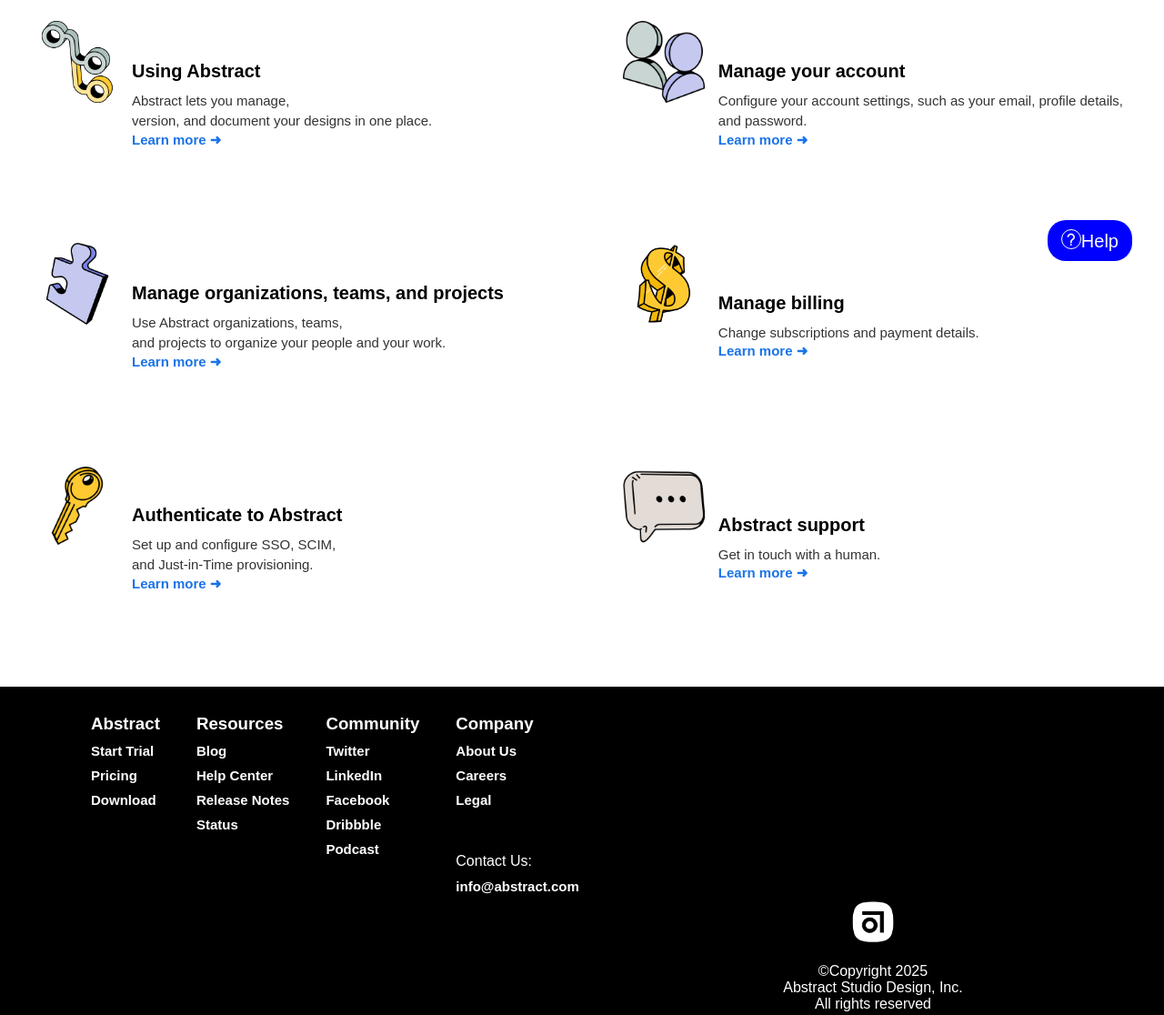
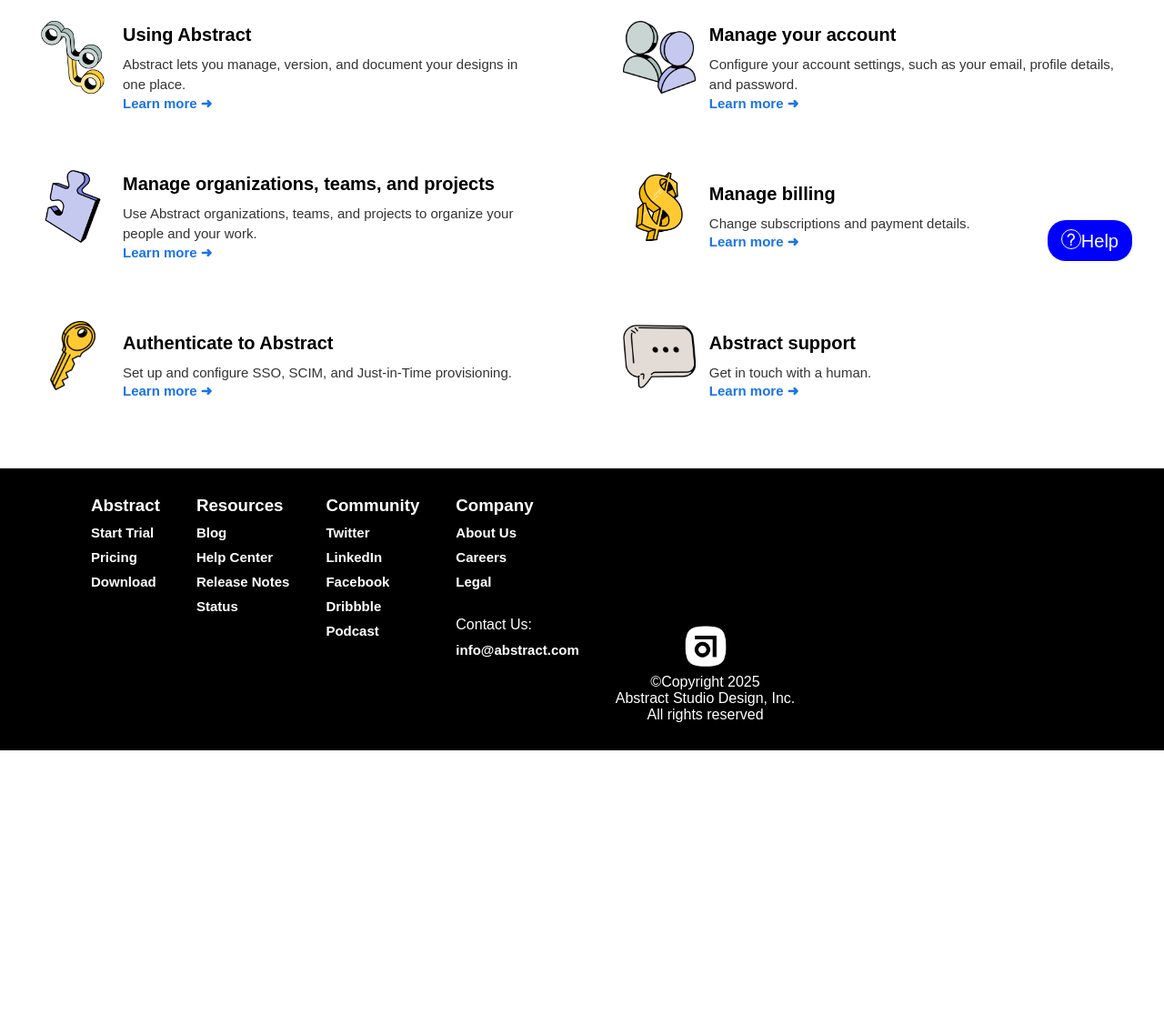
Before and after one commit to Dak-shak/Help-Center-Frontend-Project, a plain HTML site: page index.html in a window 1280 px wide. Shown: the part 493-1609 px from the top of the page at 91% size. After the commit the page ends 1318 px from the top, so only its background shows below. Drawn offline with nearby package versions, Linux system fonts and the light colour scheme.

Commit message:
slide change made

```diff
--- a/index.html
+++ b/index.html
@@ -40,7 +40,7 @@
                     </figure>
                    <div>
                     <h2>Using Abstract</h2>
-                    <span>Abstract lets you manage, <br>version, and document your designs in one place.</span><br>
+                    <span>Abstract lets you manage, version, and document your designs in one place.</span><br>
                     <a href="#">Learn more   ➜ </a>
                    </div>
                 </div>
@@ -50,7 +50,7 @@
                     </figure>
                    <div>
                     <h2>Manage organizations, teams, and projects</h2>
-                    <span>Use Abstract organizations, teams, <br>and projects to organize your people and your work.</span><br>
+                    <span>Use Abstract organizations, teams, and projects to organize your people and your work.</span><br>
                     <a href="#">Learn more   ➜ </a>
                    </div>
                 </div>
@@ -60,8 +60,7 @@
                     </figure>
                     <div>
                         <h2>Authenticate to Abstract</h2>
-                    <span>Set up and configure SSO, SCIM, <br>
-                        and Just-in-Time provisioning.</span> <br>
+                    <span>Set up and configure SSO, SCIM, and Just-in-Time provisioning.</span> <br>
                     <a href="#">Learn more   ➜ </a>
                     </div>
                 </div>
@@ -138,13 +137,14 @@
                 <p class="footerp">Contact Us:</p>
                 <a href="mailto:info@abstract.com">info@abstract.com</a>
             </div>
+            <div class="footer-bottom">
+                <img src="./image/footer-logo.png" alt="Abstract Logo" class="footer-logo">
+                <p>&copy;Copyright 2025 <br> Abstract Studio Design, Inc.</p>
+                <p>All rights reserved</p>
+            </div>
         </div>
 
-        <div class="footer-bottom">
-            <img src="./image/footer-logo.png" alt="Abstract Logo" class="footer-logo">
-            <p>&copy;Copyright 2025 <br> Abstract Studio Design, Inc.</p>
-            <p>All rights reserved</p>
-        </div>
+
         <div id="fooer-help">
             <button class="footer-btn"><i class="bx bx-question-mark"></i>Help</button>
         </div>
--- a/style.css
+++ b/style.css
@@ -117,11 +117,10 @@
 }
 
 .card1 figure img, .card2 figure img {
-    width: 90px;
+    width: 80px;
     height: auto;
-    margin-bottom: 90px;
+    margin-bottom: 20px;
 }
-
 
 h2 {
     font-size: 20px;
@@ -175,7 +174,7 @@
     transition: color 0.3s;
 }
 .footerp{
-    margin-top: 50px;
+    margin-top: 30px;
 }
 
 .footer-section a:hover {
@@ -184,13 +183,14 @@
 
 .footer-bottom {
     text-align: center;
-    margin-left: 50%;
+    margin-top: 140px;
+
 }
 
 .footer-logo {
     max-width: 50px;
-    margin-bottom: 15px;
-    margin-right: 0px;
+    /* margin-bottom: 10px; */
+    /* margin-right: 0px; */
 }
 #fooer-help{
     text-align: end;
```
